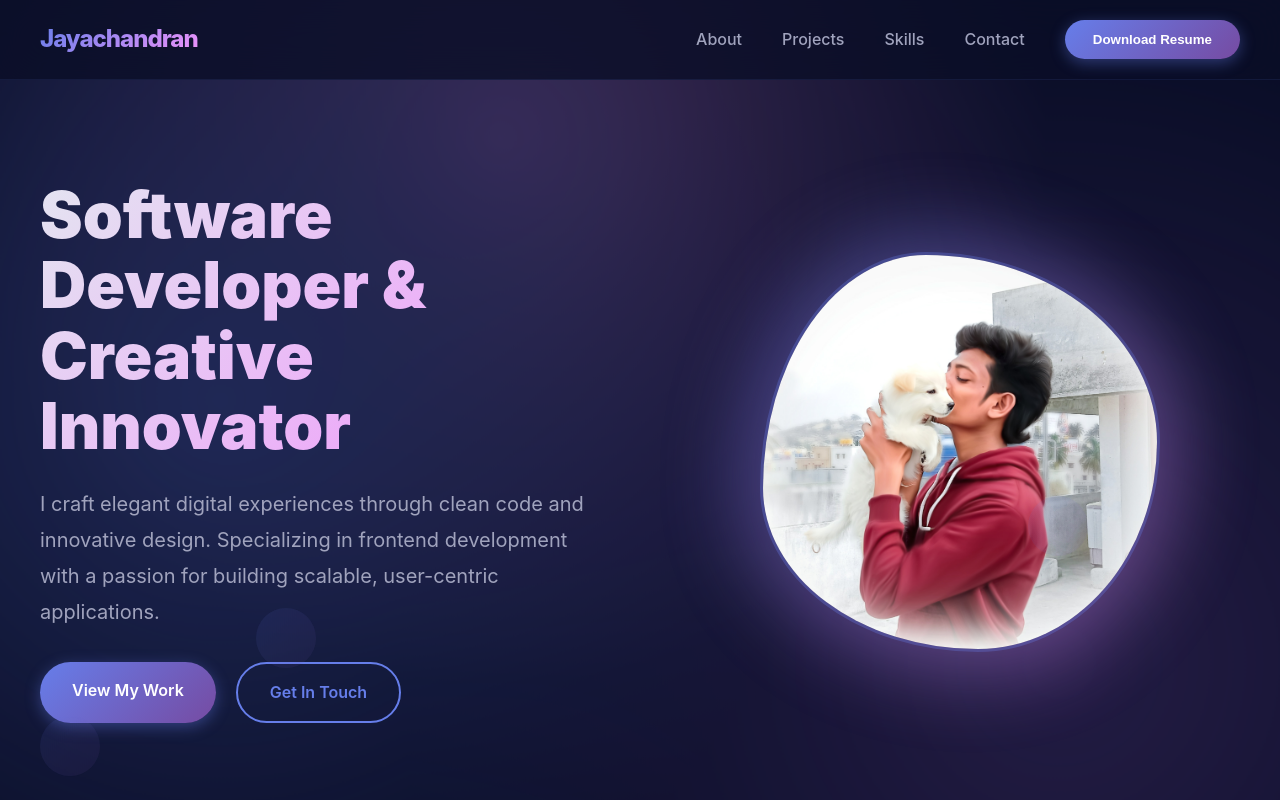
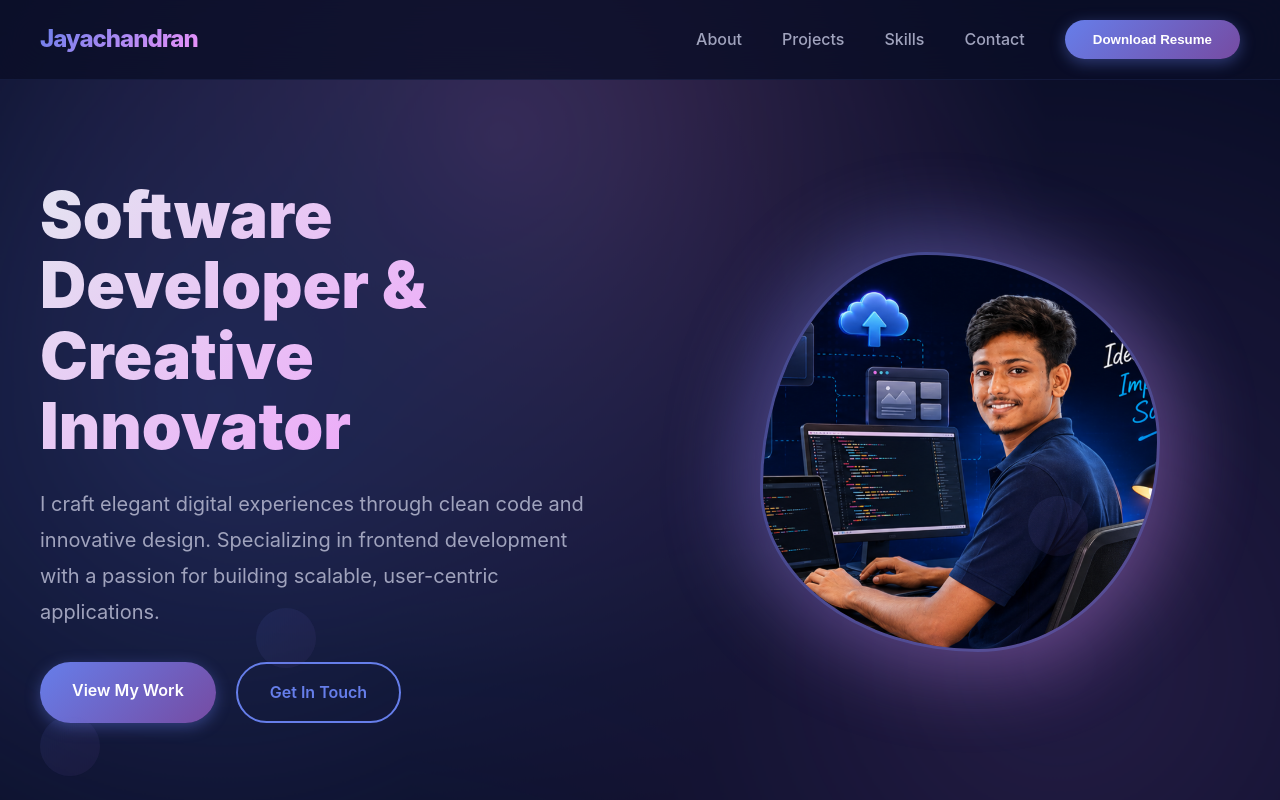
Before and after one commit to developerjayachandran/portfolio, a plain HTML site: page index.html in a window 1280 px wide. Shown: the top 800 px of the page. Drawn offline with Linux system fonts and the light colour scheme.

Commit message:
Images updated

```diff
--- a/index.html
+++ b/index.html
@@ -658,7 +658,7 @@
                         <div class="profile-card">
                             <div class="profile-glow"></div>
                             <div class="profile-image">
-                                <img src="assets\puppy-01.jpeg" alt="Jayachandran profile photo" id="profileImg">
+                                <img src="assets\Jai.png" alt="Jayachandran profile photo" id="profileImg">
                             </div>
                         </div>
                     </div>
```
Also changed, not shown: assets/Jai.png (added).
